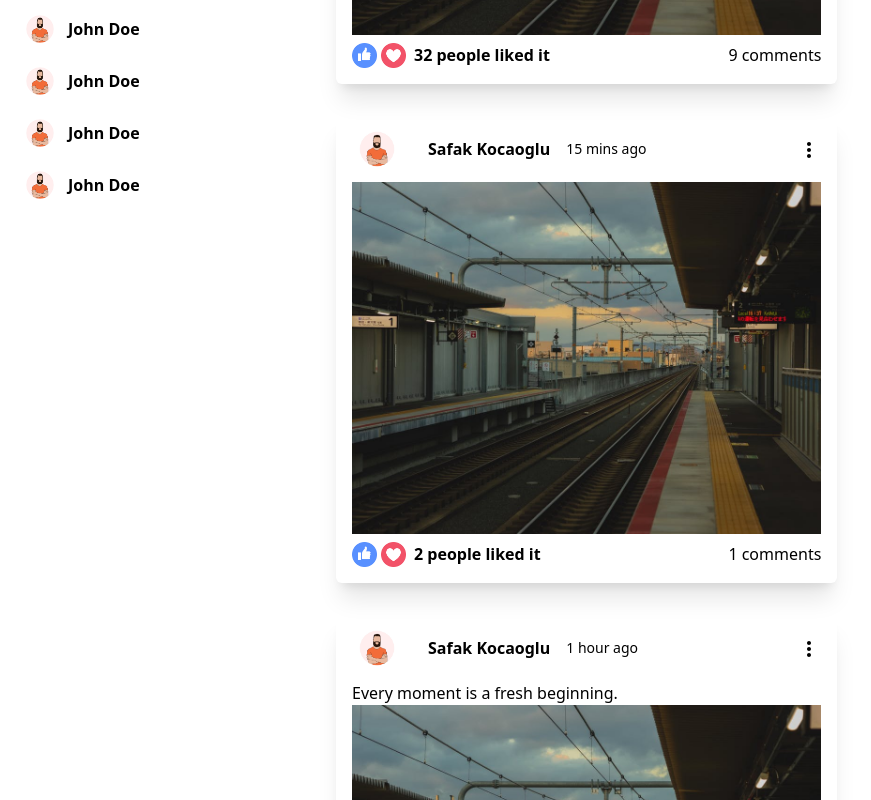
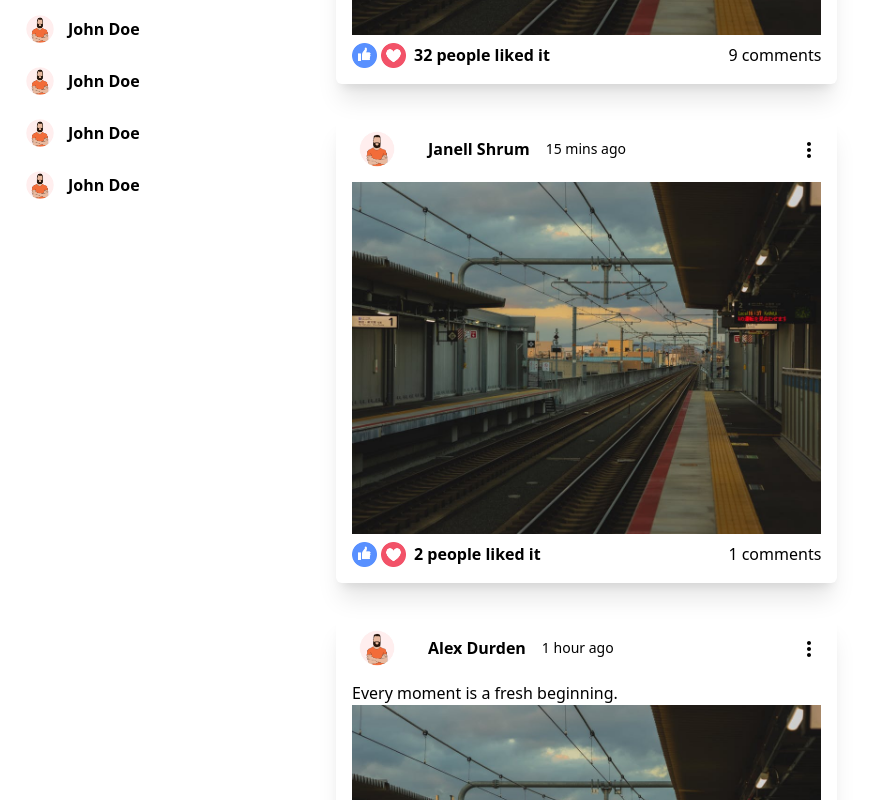
Before and after one commit to chienwchou/social-app, a React (Create React App) app: page / in a window 1280 px wide. Shown: the part 780-1580 px from the top of the page, without its empty margins (0-871 px from the left). Built offline with nearby package versions, Linux system fonts and the light colour scheme.

Commit message:
make post name dynamic

```diff
--- a/src/components/post/Post.jsx
+++ b/src/components/post/Post.jsx
@@ -1,14 +1,20 @@
 import { MoreVert } from "@mui/icons-material";
 import "./post.css";
+import { Users } from "../../dummyData";
 
 export default function Post({ post }) {
+  const user = Users.filter((u) => u.id === post.userId)[0];
+
+  console.log(user);
   return (
     <div className="post m-4 shadow-xl rounded-md">
       <div className="postWrapper mx-4 my-8">
         <div className="postTop flex justify-between items-center py-2">
           <div className="postTopLeft flex items-center gap-4">
             <img className="postProfileImg" src="/assets/person/1.jpg" alt="" />
-            <span className="postUsername font-bold">Safak Kocaoglu</span>
+            <span className="postUsername font-bold">
+              {Users.filter((u) => u.id === post.userId)[0].username}
+            </span>
             <span className="postDate text-sm">{post.date}</span>
           </div>
           <div className="postTopRight">
```
